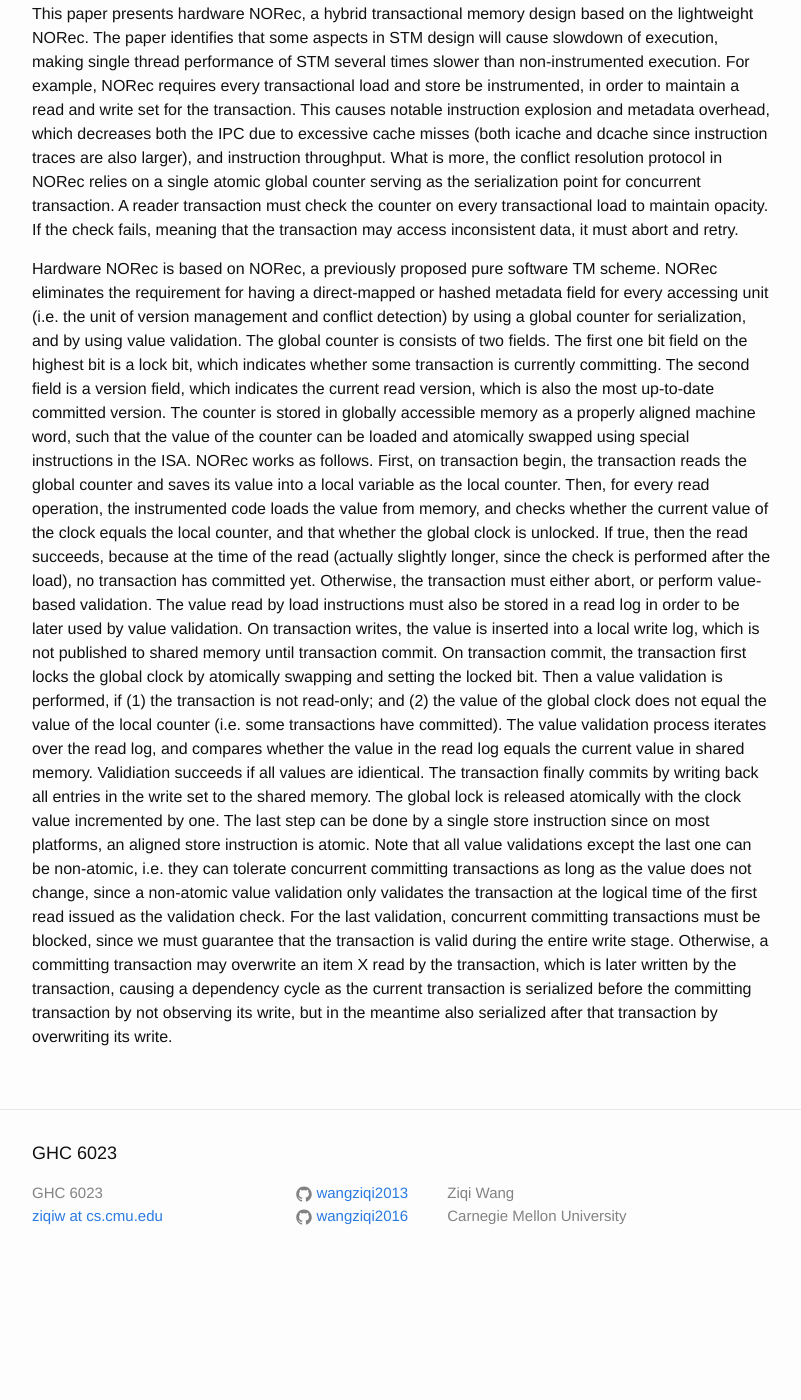
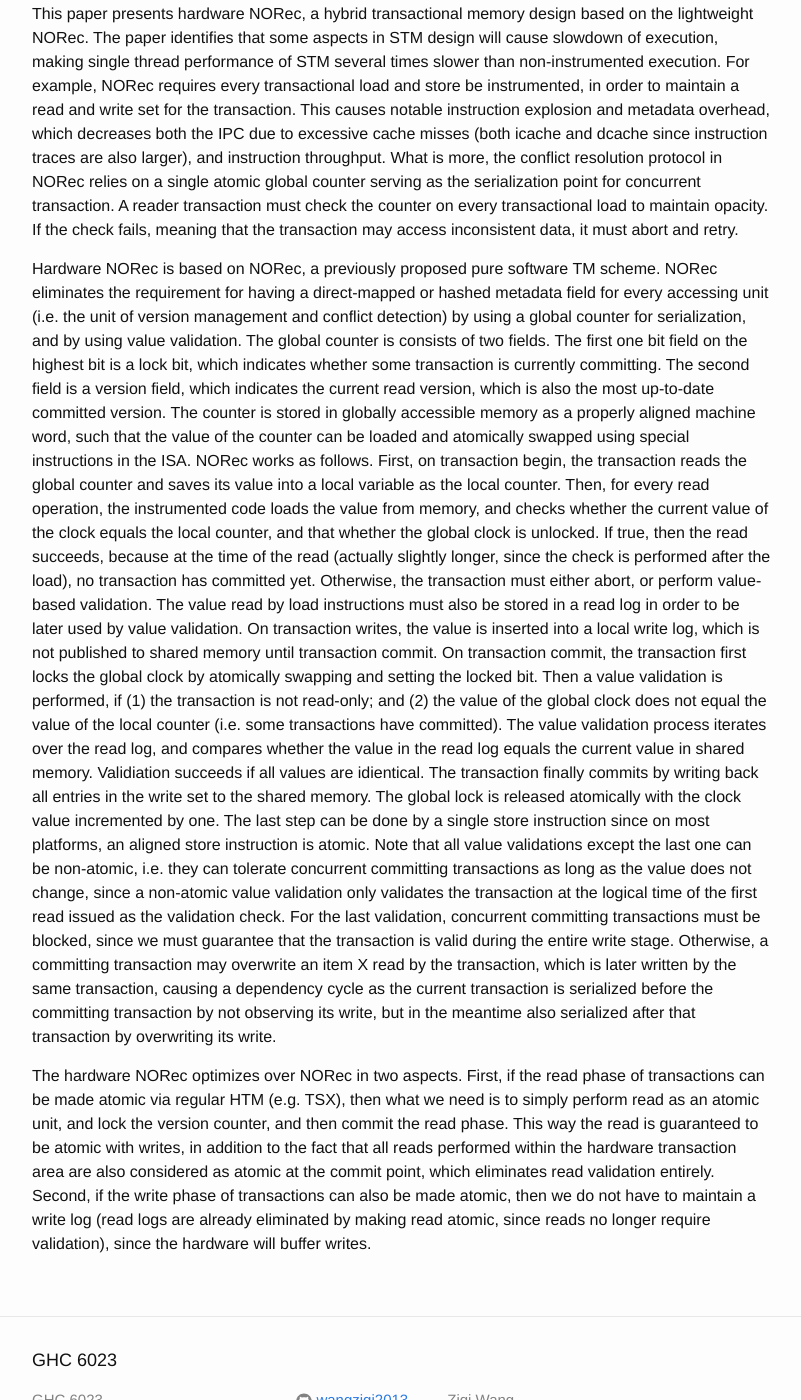
Before and after one commit to wangziqi2013/wangziqi2013.github.io, a Jekyll site: the page built from _posts/2019-11-02-rh-norec.markdown, in a window 1280 px wide and 1400 px high, scrolled down 634 px. Shown: the whole window, without its empty margins (238-1039 px from the left). Built offline with Jekyll 4.4.1, drawn with Linux system fonts in a browser that asks for light colours; before the commit the page ends 1921 px from its top, so only the background shows below that.

Commit message:
Adding optmizations

```diff
--- a/_posts/2019-11-02-rh-norec.markdown
+++ b/_posts/2019-11-02-rh-norec.markdown
@@ -47,7 +47,15 @@ done by a single store instruction since on most platforms, an aligned store ins
 validations except the last one can be non-atomic, i.e. they can tolerate concurrent committing transactions as long as
 the value does not change, since a non-atomic value validation only validates the transaction at the logical time
 of the first read issued as the validation check. For the last validation, concurrent committing transactions must be blocked,
-since we must guarantee that the transaction is valid during the entire write stage. Otherwise, a committing transaction may
-overwrite an item X read by the transaction, which is later written by the transaction, causing a dependency cycle as the
-current transaction is serialized before the committing transaction by not observing its write, but in the meantime also
-serialized after that transaction by overwriting its write.
+since we must guarantee that the transaction is valid during the entire write stage. Otherwise, a committing transaction
+may overwrite an item X read by the transaction, which is later written by the same transaction, causing a dependency cycle
+as the current transaction is serialized before the committing transaction by not observing its write, but in the meantime
+also serialized after that transaction by overwriting its write.
+
+The hardware NORec optimizes over NORec in two aspects. First, if the read phase of transactions can be made atomic
+via regular HTM (e.g. TSX), then what we need is to simply perform read as an atomic unit, and lock the version counter,
+and then commit the read phase. This way the read is guaranteed to be atomic with writes, in addition to the fact that
+all reads performed within the hardware transaction area are also considered as atomic at the commit point, which
+eliminates read validation entirely. Second, if the write phase of transactions can also be made atomic, then we do not
+have to maintain a write log (read logs are already eliminated by making read atomic, since reads no longer require
+validation), since the hardware will buffer writes.
```
